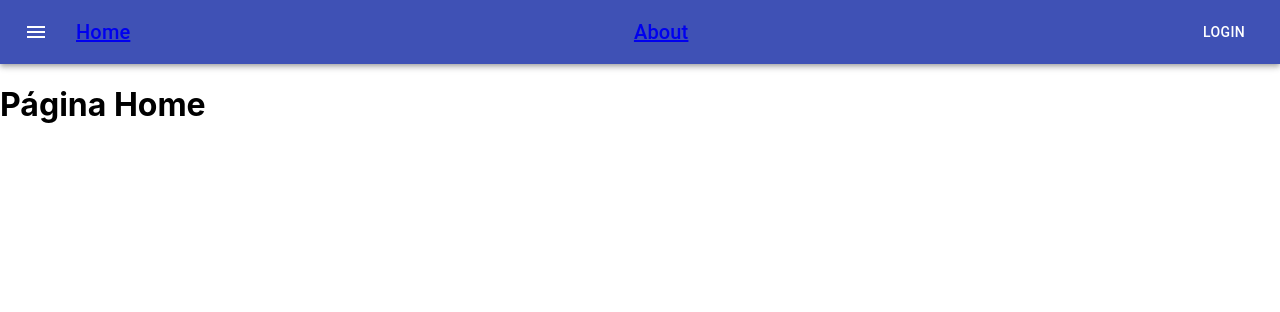
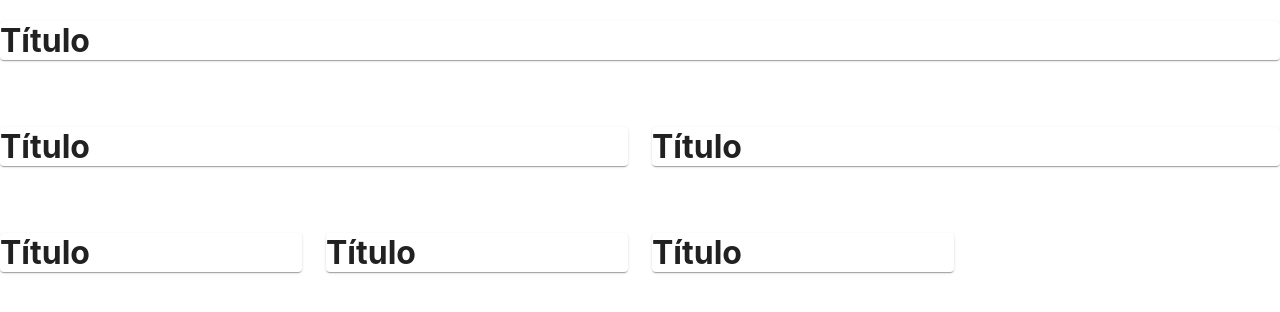
Before and after one commit to xHenrique22/blog-pessoal-react, a React (Create React App) app: page / in a window 1280 px wide. Shown: the top 312 px of the page. Built offline with nearby package versions, Linux system fonts and the light colour scheme.

Commit message:
minor fixes

```diff
--- a/src/App.tsx
+++ b/src/App.tsx
@@ -4,21 +4,35 @@ import Home from './paginas/home/Home';
 import './App.css';
 import Navbar from './components/estaticos/navbar/Navbar';
 import About from './paginas/about/About';
+import { Grid } from '@material-ui/core';
 
 
 
 
 function App() {
   return (
-    <Router>
-      <Navbar/>
-      <Routes>
-        <Route path='/' element={<Home />} />
-        <Route path='/home' element={<Home />} />
-        <Route path='/about' element={<About />} />
 
-      </Routes>
-    </Router>
+      <Grid container spacing={3}>
+        <Grid item xs={12} sm={12}>
+          <Home />
+        </Grid>
+        <Grid item xs={12} sm={6}>
+            <Home />
+        </Grid>
+        <Grid item xs={12} sm={6}>
+          <Home />
+        </Grid>
+        <Grid item xs={12} sm={3}>
+          <Home />
+        </Grid>
+        <Grid item xs={12} sm={3}>
+          <Home />
+        </Grid>
+        <Grid item xs={12} sm={3}>
+          <Home />
+        </Grid>
+      </Grid>
+
   );
 }
 
--- a/src/paginas/home/Home.tsx
+++ b/src/paginas/home/Home.tsx
@@ -1,26 +1,17 @@
 import React from "react";
 import "./Home.css";
-import {Grid} from "@material-ui/core";
+import {Box, Paper} from "@material-ui/core";
 
 export default function Home(){
     return(
         <>
-        <h1>Página Home</h1>
-        <Grid container>
-            <Grid item>
-
-            </Grid>
-            <Grid item container>
-                <Grid item>
-
-
-                </Grid>
-                <Grid item>
-
-
-                </Grid>
-            </Grid>
-        </Grid>
+            <Paper>
+                <Box>
+                    <Box>
+                        <h1>Título</h1>
+                    </Box>
+                </Box>
+            </Paper>
         </>
     )
 }
```
